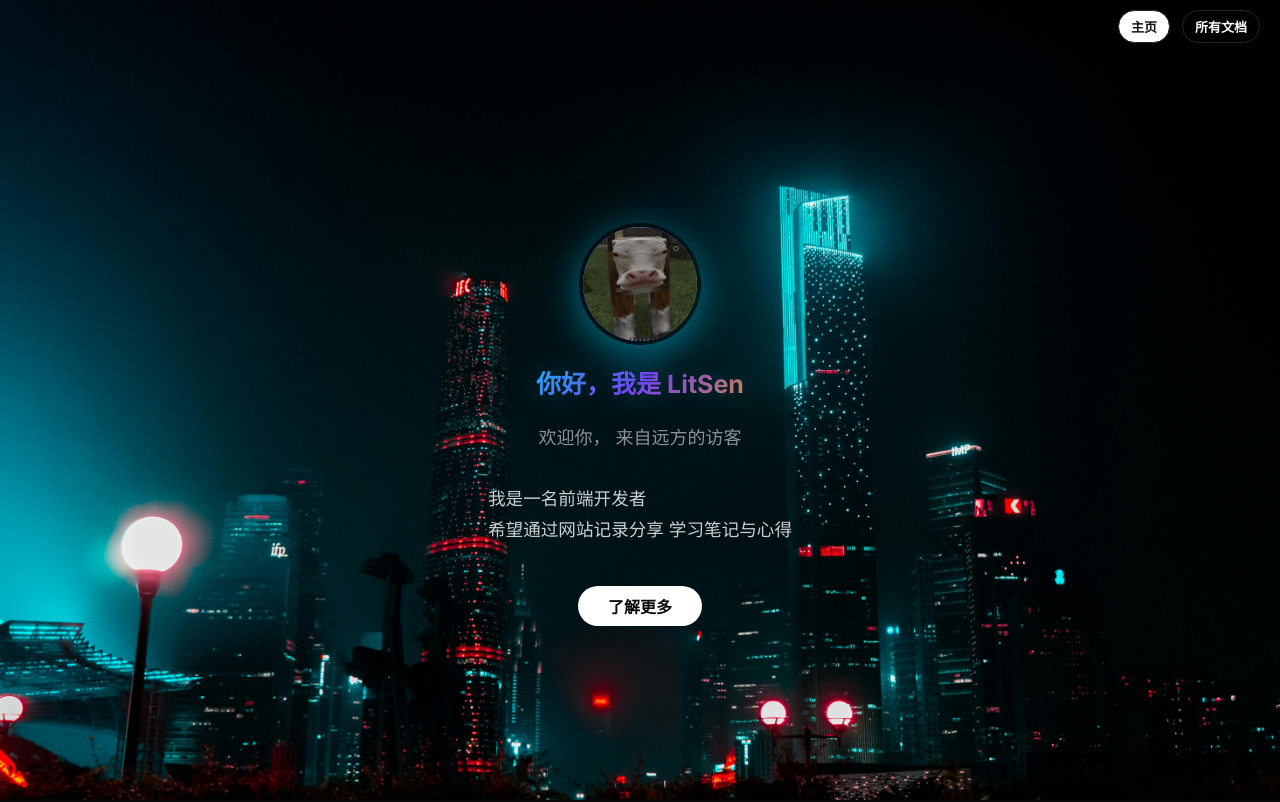
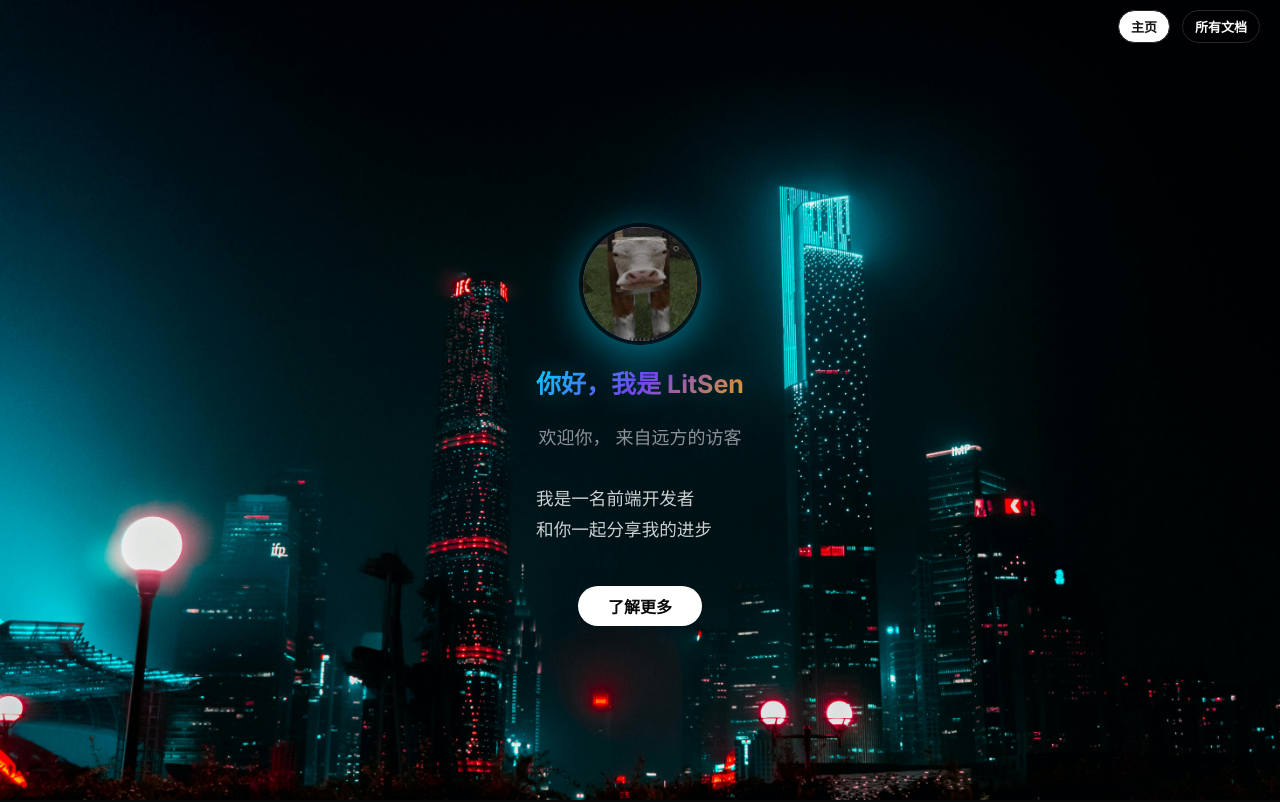
Before and after one commit to D1OR1/Wright, a Next.js app: page / in a window 1280 px wide. Shown: the top 802 px of the page. Built offline with nearby package versions, Linux system fonts and the light colour scheme; no server answers.

Commit message:
fix: 更新英雄组件中的描述文本，以更好地反映个人成长和分享的主题

```diff
--- a/components/sections/hero/Hero.tsx
+++ b/components/sections/hero/Hero.tsx
@@ -49,7 +49,7 @@ export default function Hero() {
             <p className={styles.description}>
               我是一名前端开发者
               <br />
-              希望通过网站记录分享 学习笔记与心得
+              和你一起分享我的进步
             </p>
             <div className={styles.cta}>
               <button className={styles.secondaryBtn} onClick={scrollToDocs}>
```
